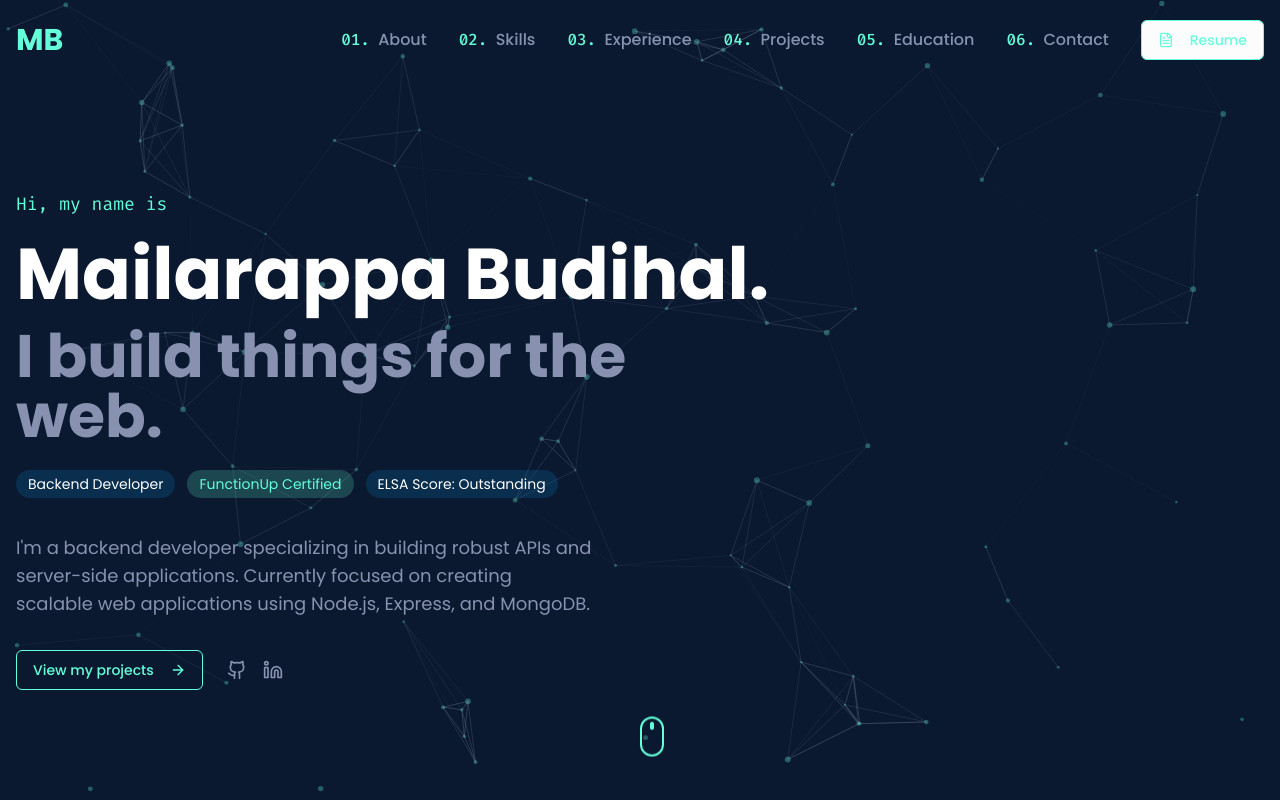
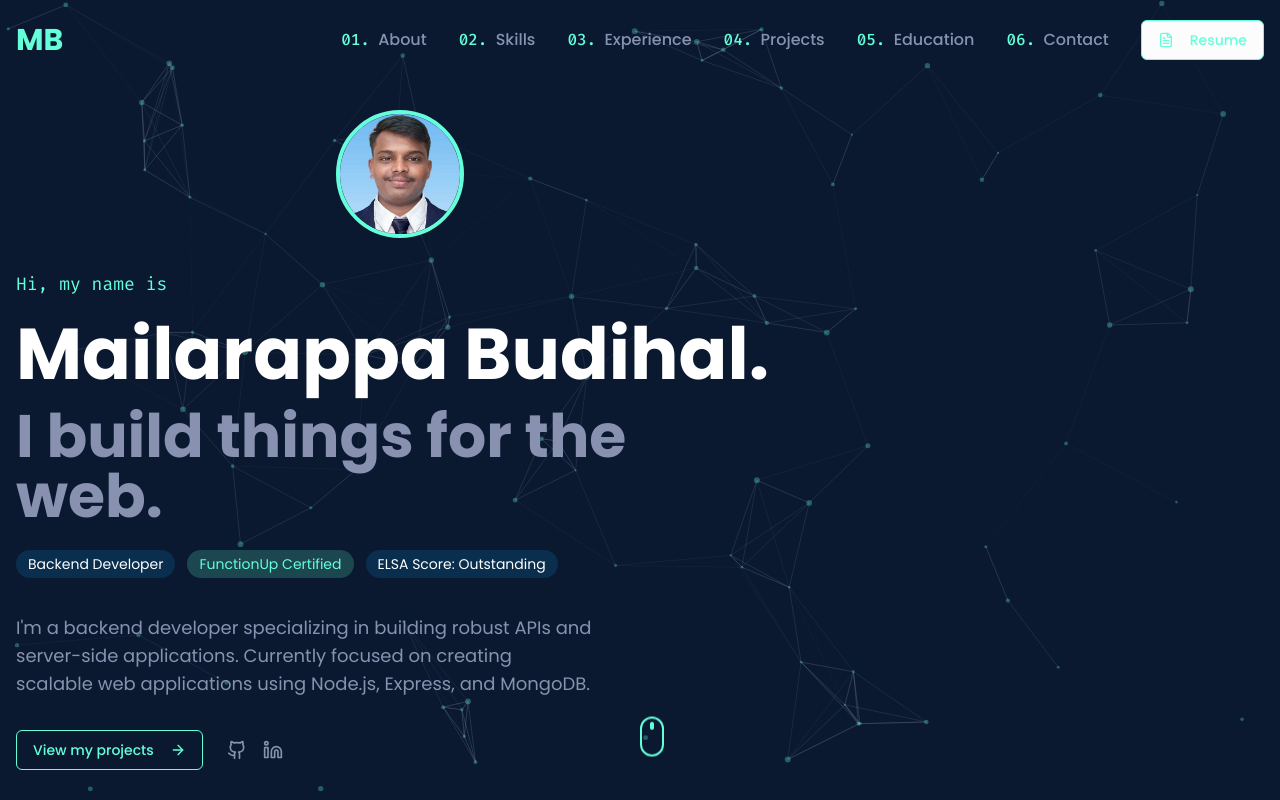
Before and after one commit to Mailarappasoftsensor/mailarappa-budihal-portfolio-showcase, a React (Vite) app: page / in a window 1280 px wide. Shown: the top 800 px of the page. Built offline with nearby package versions, Linux system fonts and the light colour scheme.

Commit message:
Add profile photo

```diff
--- a/src/components/sections/Hero.tsx
+++ b/src/components/sections/Hero.tsx
@@ -2,6 +2,7 @@ import React, { useEffect, useState } from "react";
 import { Button } from "@/components/ui/button";
 import { Github, Linkedin, ArrowRight } from "lucide-react";
 import { Link } from "react-scroll";
+import { Avatar, AvatarImage, AvatarFallback } from "@/components/ui/avatar";
 
 const Hero = () => {
   const [mounted, setMounted] = useState(false);
@@ -19,6 +20,18 @@ const Hero = () => {
 
       <div className="container mx-auto px-4">
         <div className="max-w-3xl">
+          <div
+            className={`mb-8 opacity-0 ${
+              mounted ? "animate-fade-in" : ""
+            }`}
+            style={{ animationDelay: "0.1s" }}
+          >
+            <Avatar className="w-32 h-32 mx-auto mb-6 border-4 border-portfolio-primary">
+              <AvatarImage src="/lovable-uploads/48d5e614-364e-4a28-a1bd-a7b0b86471ce.png" alt="Mailarappa Budihal" />
+              <AvatarFallback>MB</AvatarFallback>
+            </Avatar>
+          </div>
+
           <p
             className={`mono text-portfolio-primary mb-5 text-lg opacity-0 ${
               mounted ? "animate-fade-in" : ""
```
Also changed, not shown: public/lovable-uploads/48d5e614-364e-4a28-a1bd-a7b0b86471ce.png (added).
